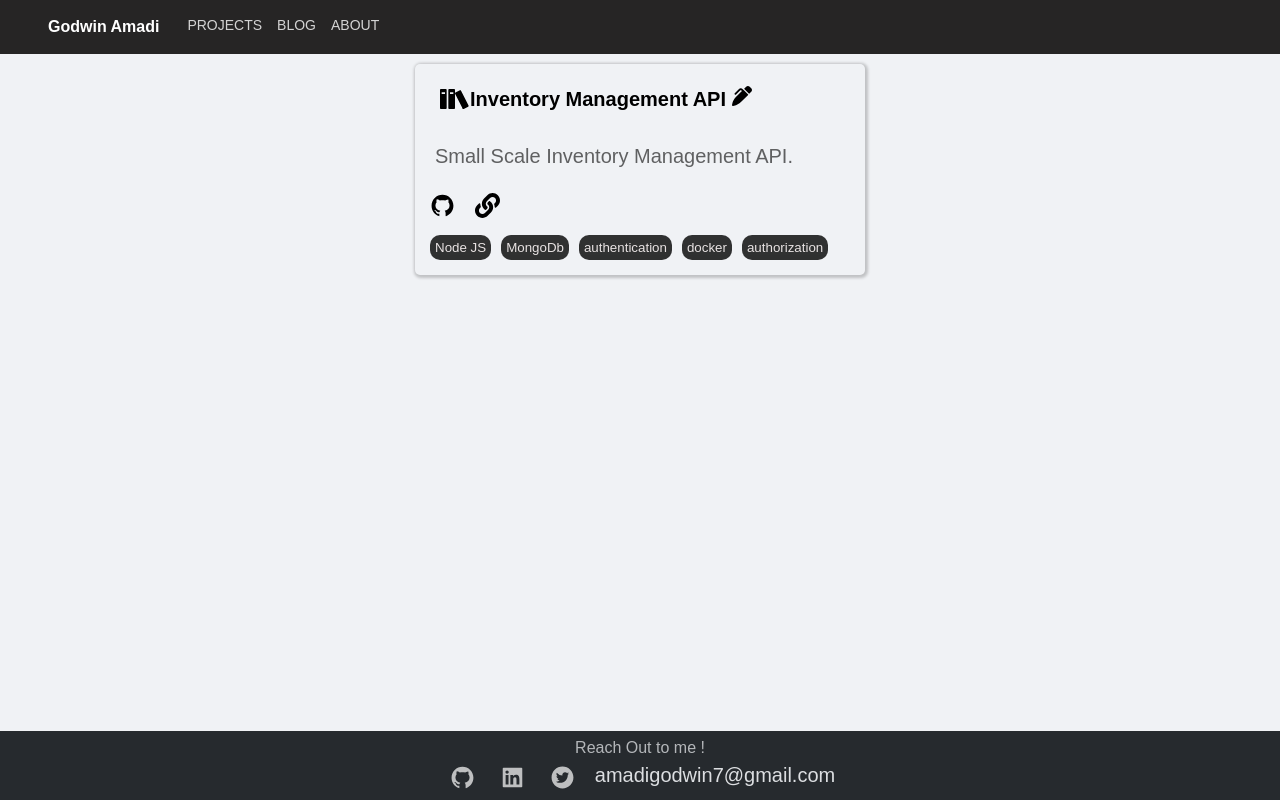
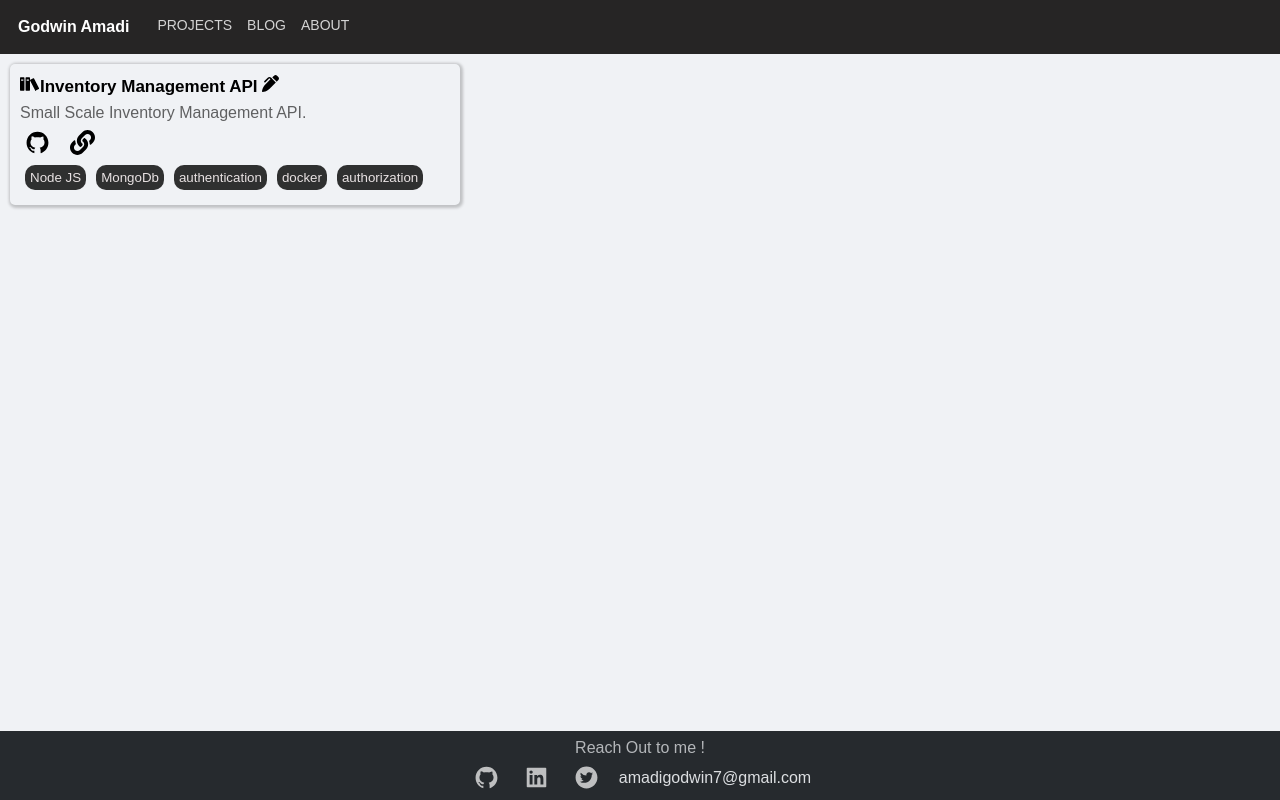
Before and after one commit to Godwin-NJ/gnj-portfolio, a React (Create React App) app: page /articles in a window 1280 px wide. Built offline with nearby package versions, Linux system fonts and the light colour scheme.

Commit message:
resize platform

```diff
--- a/src/Pages/Article.js
+++ b/src/Pages/Article.js
@@ -36,8 +36,9 @@ const Wrapper = styled.section`
     flex-wrap: wrap;
     justify-content: space-evenly;
   }
-  @media (max-width: 768px) {
+  @media (min-width: 768px) {
     .articlePage {
+      justify-content: flex-start;
       /* display: flex; */
       /* flex-direction: column; */
       /* justify-content: center; */
--- a/src/Pages/BuiltRecent.js
+++ b/src/Pages/BuiltRecent.js
@@ -93,7 +93,7 @@ const Wrapper = styled.section`
     align-items: center;
     justify-content: center;
     text-transform: uppercase;
-    font-size: 20px;
+    font-size: 18px;
   }
   .cardLayout {
     /* width: 100%; */
--- a/src/Pages/Footer.js
+++ b/src/Pages/Footer.js
@@ -83,7 +83,7 @@ const Wrapper = styled.section`
       display: flex;
       flex-direction: row;
       gap: 15px;
-      font-size: 25px;
+      /* font-size: 25px; */
       margin-top: -5px;
       a {
         opacity: 0.7;
@@ -93,8 +93,9 @@ const Wrapper = styled.section`
         }
       }
       .emailAdd {
-        font-size: 20px;
+        /* font-size: 20px; */
         opacity: 0.9;
+        padding-top: 6px;
       }
     }
   }
--- a/src/Pages/LandingPage.js
+++ b/src/Pages/LandingPage.js
@@ -97,6 +97,7 @@ const Wrapper = styled.div`
     flex-direction: column;
     align-items: center;
     padding: 10px;
+    text-align: center;
     /* padding: 5vw 3vw 6vw; */
 
     h4 {
@@ -106,7 +107,7 @@ const Wrapper = styled.div`
     .description {
       /* width: 70%; */
       opacity: 0.8;
-      font-size: 20px;
+      /* font-size: 20px; */
     }
     .actionAbout {
       display: flex;
--- a/src/Pages/NavHome.js
+++ b/src/Pages/NavHome.js
@@ -94,7 +94,7 @@ const Wrapper = styled.section`
     flex-direction: row;
     /* justify-content: space-around; */
     padding: 5px;
-    padding-left: 30px;
+    padding-left: 0px;
     Link.navGNJ {
       margin-left: 4%;
     }
--- a/src/component/ProjectCard.jsx
+++ b/src/component/ProjectCard.jsx
@@ -109,18 +109,18 @@ const Wrapper = styled.a`
   }
   header {
     display: flex;
-    padding: 10px;
-    padding-left: 15px;
+    /* padding: 10px; */
+    /* padding-left: 15px; */
     .defaultIcon {
-      font-size: 30px;
+      font-size: 20px;
     }
   }
   .titleOfProject {
     font-weight: 600;
-    font-size: 20px;
+    font-size: 17px;
   }
   .textContent {
-    font-size: 20px;
+    /* font-size: 20px; */
     opacity: 0.6;
     /* height: 115px; */
     overflow: hidden;
@@ -140,7 +140,7 @@ const Wrapper = styled.a`
   .contentLayout {
     display: flex;
     flex-direction: column;
-    gap: 7px;
+    /* gap: 7px; */
   }
   .projectIcon {
     color: ${(props) => props.$projectIconColor};
@@ -148,7 +148,7 @@ const Wrapper = styled.a`
   }
   .projectInfo {
     display: flex;
-    padding: 10px;
+    /* padding: 10px; */
   }
   .projectLinks {
     display: flex;
```
